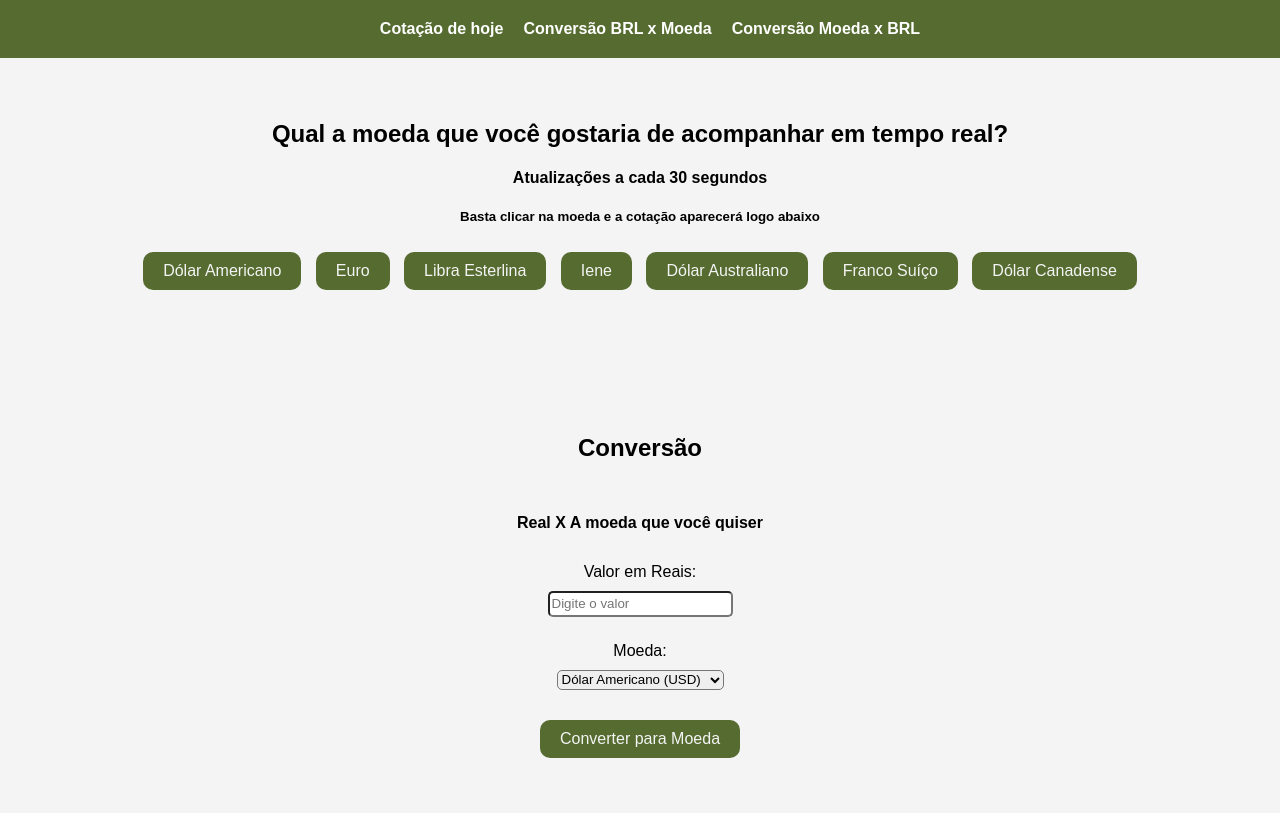
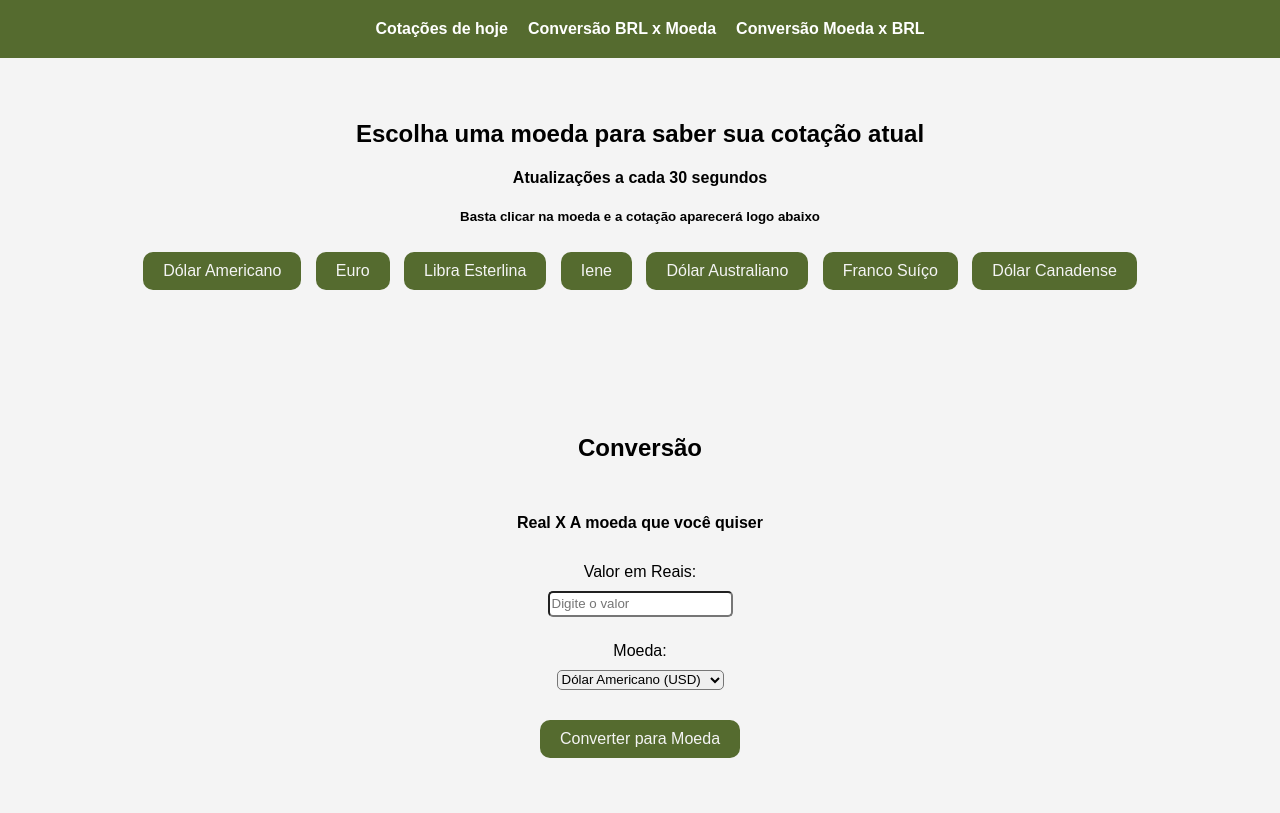
Before and after one commit to thaemorais/Site-cotacoes, a plain HTML site: page index.html in a window 1280 px wide. Shown: the top 813 px of the page. Drawn offline with Linux system fonts and the light colour scheme.

Commit message:
Alterações textuais e cor do footer

```diff
--- a/index.html
+++ b/index.html
@@ -7,21 +7,21 @@
 			name="description"
 			content="Tudo que você precisa para se atualizar sobre as cotações das principais moedas mundiais."
 		/>
-		<title>Cotação de hoje</title>
+		<title>Cotações de hoje</title>
 		<link rel="stylesheet" href="style.css" />
 		<link rel="icon" type="image/png" sizes="32x32" href="/favicon-32x32.png" />
 	</head>
 	<body>
 		<nav id="navbar">
 			<ul>
-				<li><a href="#section1">Cotação de hoje</a></li>
+				<li><a href="#section1">Cotações de hoje</a></li>
 				<li><a href="#section2">Conversão BRL x Moeda</a></li>
 				<li><a href="#section3">Conversão Moeda x BRL</a></li>
 			</ul>
 		</nav>
 		<main>
 			<section id="section1">
-				<h2>Qual a moeda que você gostaria de acompanhar em tempo real?</h2>
+				<h2>Escolha uma moeda para saber sua cotação atual</h2>
 				<h4>Atualizações a cada 30 segundos</h4>
 				<h5>Basta clicar na moeda e a cotação aparecerá logo abaixo</h5>
 				<button onclick="consultarCotacao('USD')">Dólar Americano</button>
--- a/style.css
+++ b/style.css
@@ -58,7 +58,8 @@ select {
 
 #footer {
 	height: 80px;
-	background-color: #98fb98;
+	background-color: darkolivegreen;
+	color: #f4f4f4;
 	padding: 10px 0px 10px;
 }
 
```
